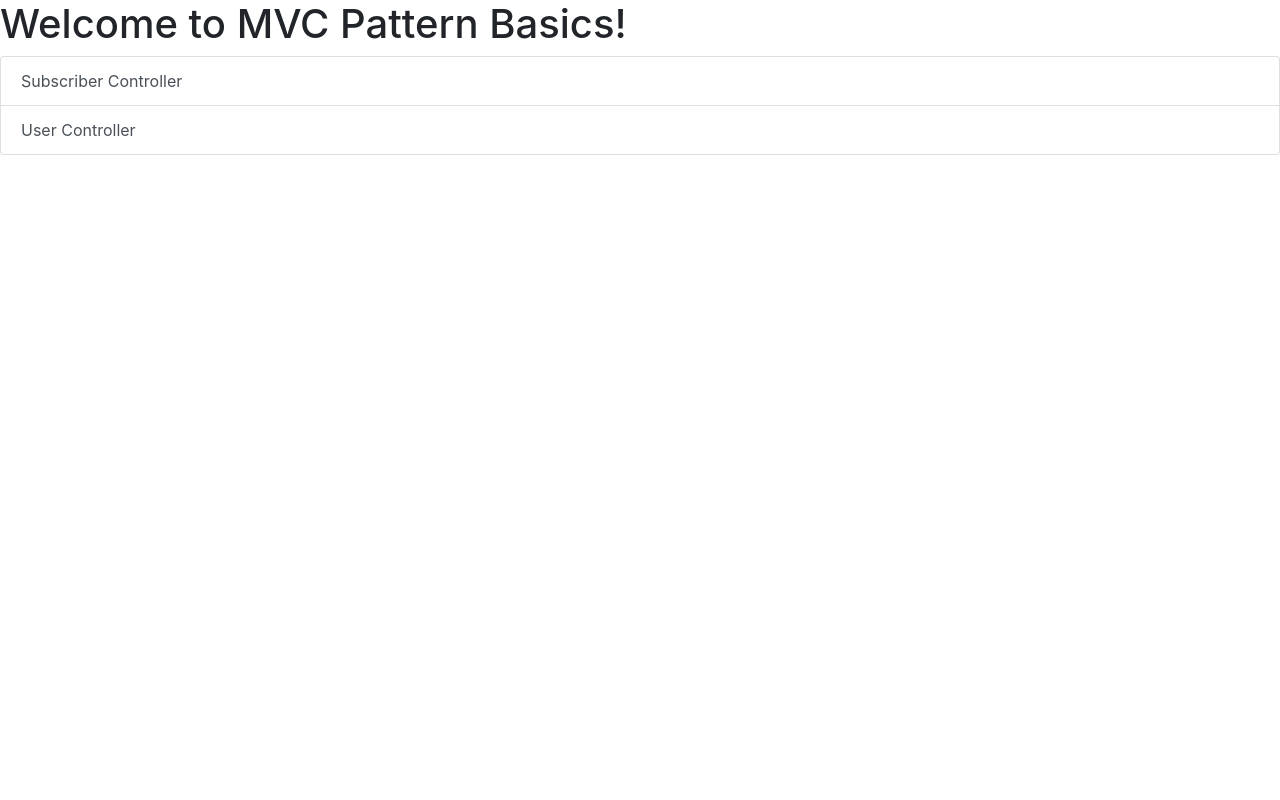
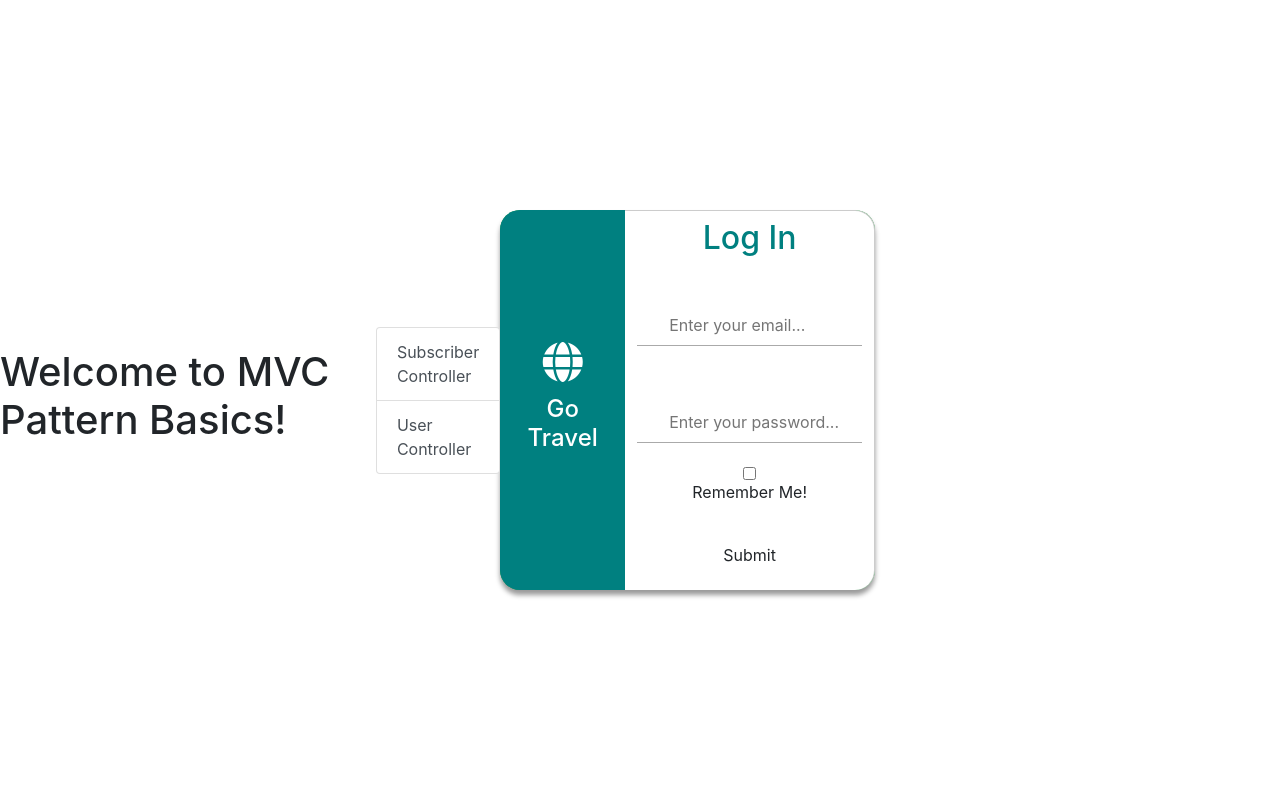
Before and after one commit to MimikaAckerman/FinalprojectPHP, a PHP site: page / in a window 1280 px wide. Run offline with PHP 8.4, Linux system fonts and the light colour scheme.

Commit message:
Modified main

```diff
--- /dev/null
+++ b/assets/css/login.css
@@ -0,0 +1,109 @@
+html,
+body {
+    height: 100%;
+}
+
+body {
+    display: flex;
+    align-items: center;
+    padding-top: 40px;
+    padding-bottom: 40px;
+    background-color: #f5f5f5;
+}
+
+/* new log in styles */
+
+.main-content {
+    width: 50%;
+    border-radius: 20px;
+    box-shadow: 0 5px 5px rgba(0, 0, 0, .4);
+    margin: 5em auto;
+    display: flex;
+}
+
+.company__info {
+    background-color: #008080;
+    border-top-left-radius: 20px;
+    border-bottom-left-radius: 20px;
+    display: flex;
+    flex-direction: column;
+    justify-content: center;
+    color: #fff;
+}
+
+.fa-android {
+    font-size: 3em;
+}
+
+@media screen and (max-width: 640px) {
+    .main-content {
+        width: 90%;
+    }
+
+    .company__info {
+        display: none;
+    }
+
+    .login_form {
+        border-top-left-radius: 20px;
+        border-bottom-left-radius: 20px;
+    }
+}
+
+@media screen and (min-width: 642px) and (max-width:800px) {
+    .main-content {
+        width: 70%;
+    }
+}
+
+.row>h2 {
+    color: #008080;
+}
+
+.login_form {
+    background-color: #fff;
+    border-top-right-radius: 20px;
+    border-bottom-right-radius: 20px;
+    border-top: 1px solid #ccc;
+    border-right: 1px solid #ccc;
+}
+
+form {
+    padding: 0 2em;
+}
+
+.form__input {
+    width: 100%;
+    border: 0px solid transparent;
+    border-radius: 0;
+    border-bottom: 1px solid #aaa;
+    padding: 1em .5em .5em;
+    padding-left: 2em;
+    outline: none;
+    margin: 1.5em auto;
+    transition: all .5s ease;
+}
+
+.form__input:focus {
+    border-bottom-color: #008080;
+    box-shadow: 0 0 5px rgba(0, 80, 80, .4);
+    border-radius: 4px;
+}
+
+.btn {
+    transition: all .5s ease;
+    width: 70%;
+    border-radius: 30px;
+    color: #008080;
+    font-weight: 600;
+    background-color: #fff;
+    border: 1px solid #008080;
+    margin-top: 1.5em;
+    margin-bottom: 1em;
+}
+
+.btn:hover,
+.btn:focus {
+    background-color: #008080;
+    color: #fff;
+}
--- a/views/main/main.php
+++ b/views/main/main.php
@@ -5,6 +5,9 @@
     <meta charset="UTF-8">
     <meta name="viewport" content="width=device-width, initial-scale=1.0">
     <title>Document</title>
+    <link href="https://cdn.jsdelivr.net/npm/bootstrap@5.2.1/dist/css/bootstrap.min.css" rel="stylesheet" integrity="sha384-iYQeCzEYFbKjA/T2uDLTpkwGzCiq6soy8tYaI1GyVh/UjpbCx/TYkiZhlZB6+fzT" crossorigin="anonymous">
+    <link rel="stylesheet" href="https://cdnjs.cloudflare.com/ajax/libs/font-awesome/6.0.0/css/all.min.css">
+    <link rel="stylesheet" type="text/css" href="./assets/css/login.css">
     <link rel="stylesheet" href="https://stackpath.bootstrapcdn.com/bootstrap/4.5.0/css/bootstrap.min.css">
 </head>
 <body>
@@ -12,5 +15,46 @@
     <div class="list-group">
         <a class="list-group-item list-group-item-action" href="?controller=Subscriber&action=getAllSubscribers">Subscriber Controller</a>
         <a class="list-group-item list-group-item-action" href="?controller=User&action=getAllUsers">User Controller</a>
+    </div>
+
+    <div class="container-fluid">
+		<div class="row main-content bg-success text-center">
+			<div class="col-md-4 text-center company__info">
+				<span class="company__logo"><h1><i class="fa-sharp fa-solid fa-globe"></i></h1></span>
+				<h4 class="company_title">Go Travel</h4>
+			</div>
+			<div class="col-md-8 col-xs-12 col-sm-12 login_form ">
+				<div class="container-fluid">
+					<div class="row py-2">
+						<h2>Log In</h2>
+					</div>
+
+                    <!--PAGE PHP -->
+
+
+					<div class="row">
+						<form id="form" method="post">
+							<div class="row">
+								<input type="text" name="email" id="username" class="form__input" placeholder="Enter your email...">
+							</div>
+							<div class="row">
+								<!-- <span class="fa fa-lock"></span> -->
+								<input type="password" name="pass" id="password" class="form__input" placeholder="Enter your password...">
+							</div>
+							<div class="row">
+								<input type="checkbox" name="remember_me" id="remember_me" class="">
+								<label for="remember_me">Remember Me!</label>
+							</div>
+							<div class="row d-flex justify-content-center">
+								<input type="submit" value="Submit" class="btn" name="login">
+							</div>
+						</form>
+					</div>
+				</div>
+			</div>
+		</div>
+	</div>
+
+
 </body>
 </html>
```
